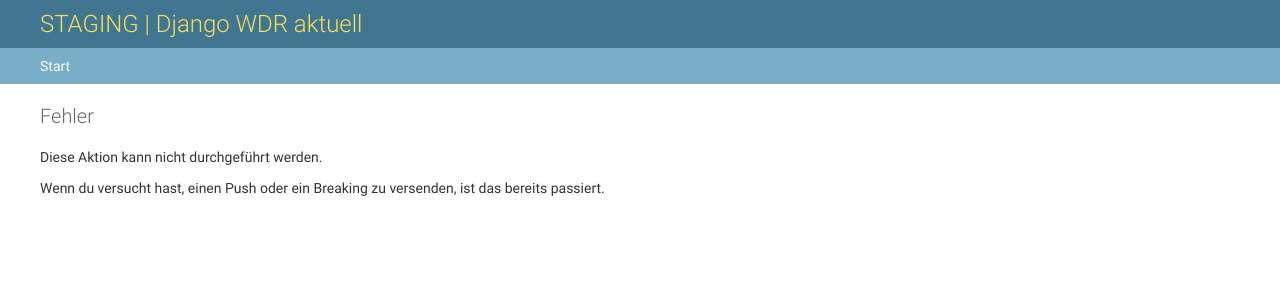
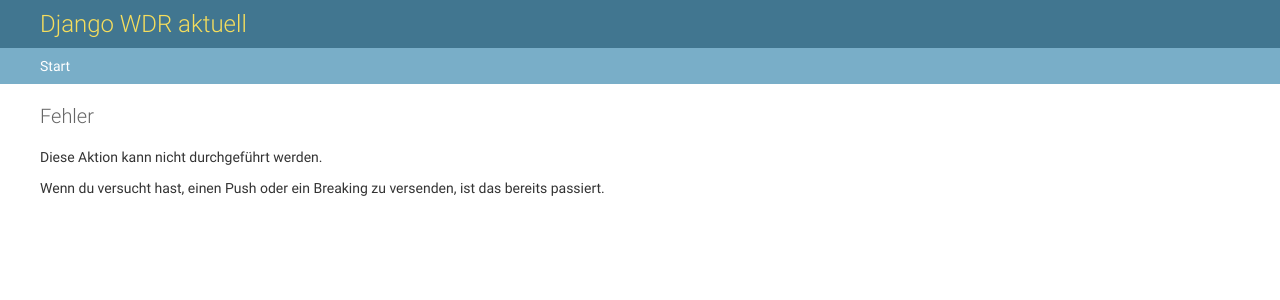
Before and after one commit to wdr-data/informant-cms, a Django app: template app/cms/templates/admin/cms/403.html in a window 1280 px wide. Shown: the top 300 px of the page. Run offline with Django 3.2, Linux system fonts and the light colour scheme; the template is opened without the code that fills it, so the values that code supplies are empty; parts of the project's set-up code (start-up, migrations or seed data) failed here and were passed over.

Commit message:
💬 Remove STAGING notice

```diff
--- a/app/cms/admin/__init__.py
+++ b/app/cms/admin/__init__.py
@@ -8,6 +8,6 @@ from .wiki import *
 from .tag import *
 from .profile import *
 
-admin.site.site_header = 'STAGING | Django WDR aktuell'
-admin.site.site_title = 'STAGING | Django WDR aktuell'
+admin.site.site_header = 'Django WDR aktuell'
+admin.site.site_title = 'Django WDR aktuell'
 admin.site.index_title = 'Home'
--- a/app/cms/templates/admin/cms/403.html
+++ b/app/cms/templates/admin/cms/403.html
@@ -1,6 +1,6 @@
 {% extends 'admin/base_site.html' %}
-{% block title %}Fehler | STAGING | Django WDR aktuell{% endblock %}
-{% block branding %}<h1>STAGING | Django WDR aktuell</h1>{% endblock %}
+{% block title %}Fehler | Django WDR aktuell{% endblock %}
+{% block branding %}<h1>Django WDR aktuell</h1>{% endblock %}
 {% block content_title %}<h1>Fehler</h1>{% endblock %}
 {% block content %}
     <p>Diese Aktion kann nicht durchgeführt werden.</p>
```
